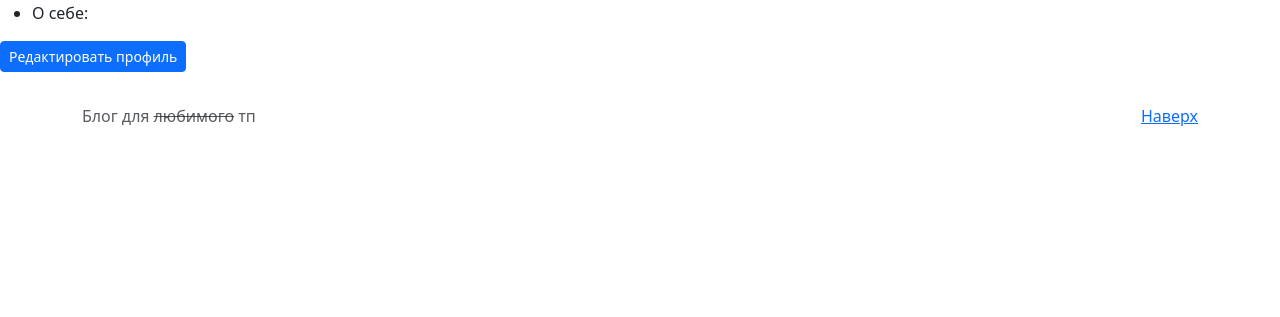
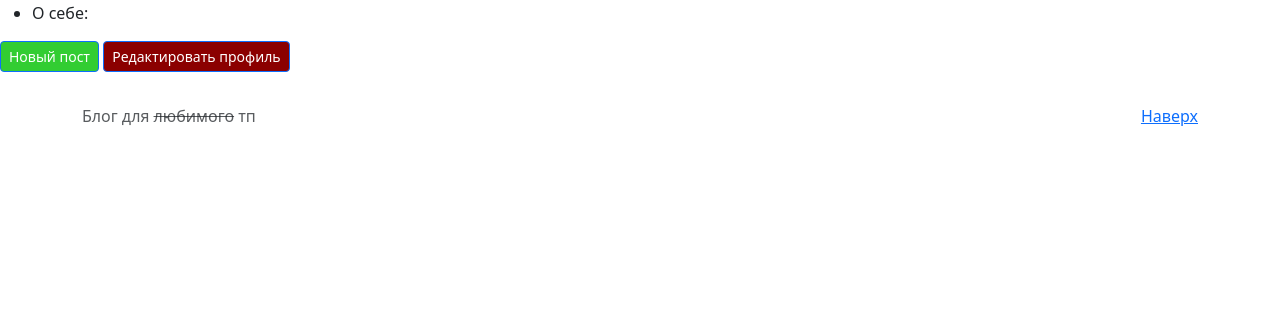
Before and after one commit to aapetrakova/blog, a Django app: page /user_profile/user/ in a window 1280 px wide. Shown: the part 456-773 px from the top of the page. Run offline with Django 5.2, Linux system fonts and the light colour scheme; data comes from the database, SQL or seed files in the repository; parts of the project's set-up code (start-up, migrations or seed data) failed here and were passed over; some libraries are stand-ins or nearby versions.

Commit message:
Add button for creating new post

```diff
--- a/tp_project_spring2024/blog/templates/blog/profile_detail.html
+++ b/tp_project_spring2024/blog/templates/blog/profile_detail.html
@@ -53,7 +53,8 @@
             <li>Дата рождения: {{ profile.birth_date }}</li>
             <li>О себе: {{ profile.bio }}</li>
         </ul>
-        <a href="{% url 'profile_edit' %}" class="btn btn-sm btn-primary">Редактировать профиль</a>
+        <a href="#" class="btn btn-sm btn-primary" style="background-color: limegreen">Новый пост</a>
+        <a href="{% url 'profile_edit' %}" class="btn btn-sm btn-primary" style="background-color: darkred">Редактировать профиль</a>
     </div>
 </div>
 {% endblock %}
```
